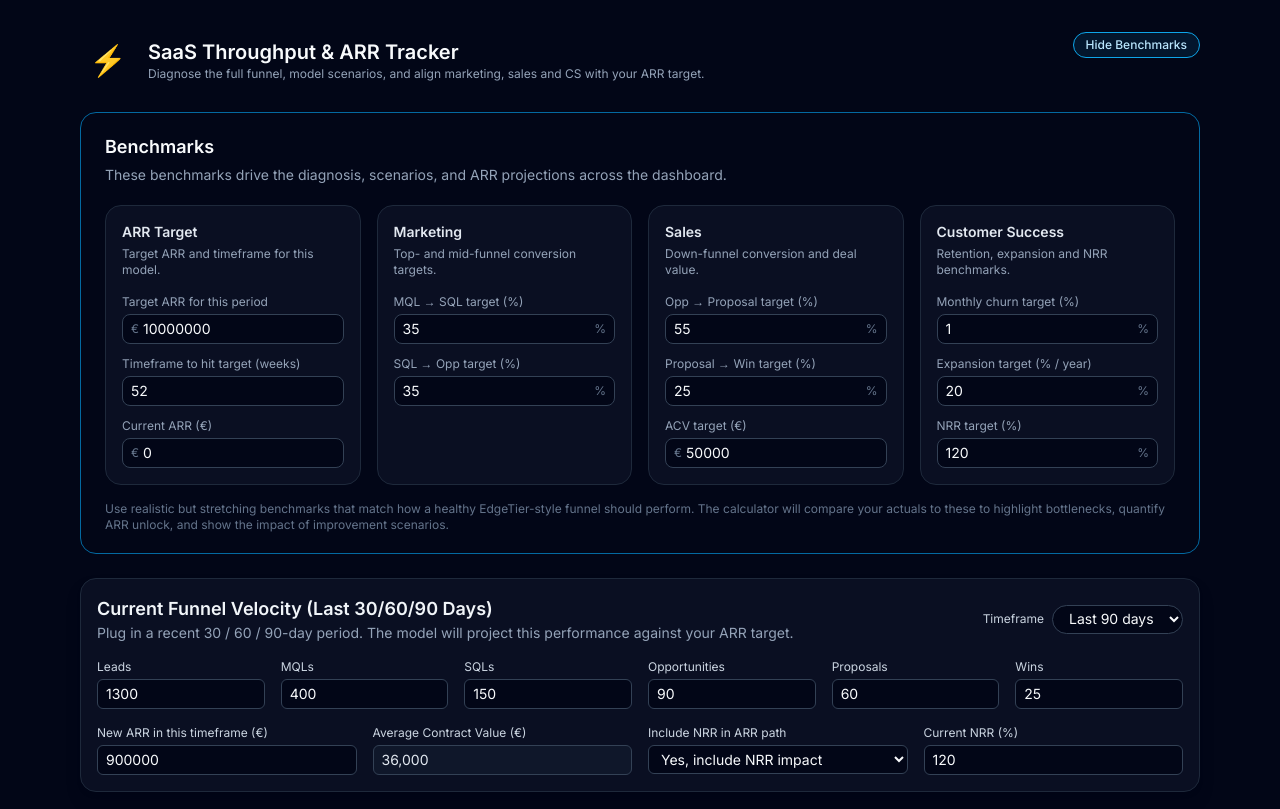
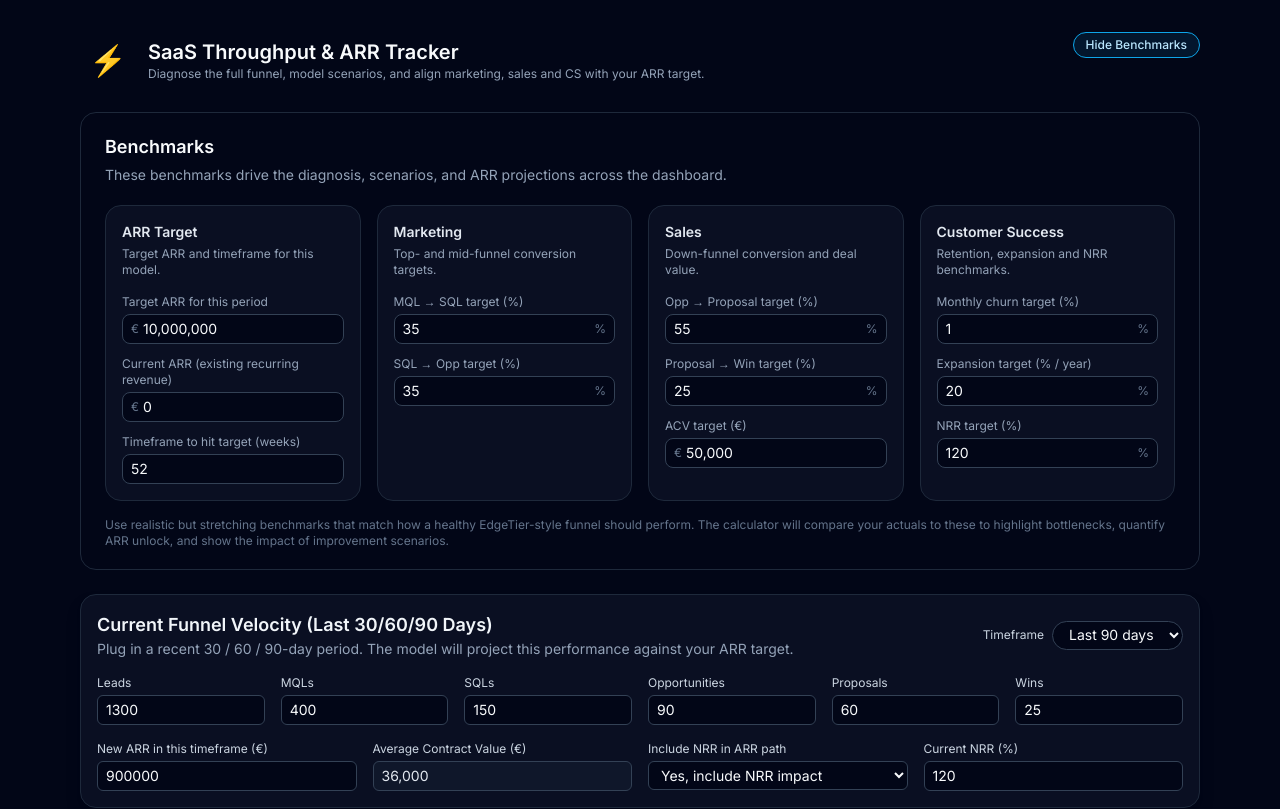
Before and after one commit to powerstephen/saas-throughput-tracker, a Next.js app: page / in a window 1280 px wide. Shown: the top 809 px of the page. Built offline with nearby package versions, Linux system fonts and the light colour scheme.

Commit message:
Update BenchmarksPanel.tsx

```diff
--- a/components/BenchmarksPanel.tsx
+++ b/components/BenchmarksPanel.tsx
@@ -1,3 +1,4 @@
+// components/BenchmarksPanel.tsx
 "use client";
 
 import React from "react";
@@ -18,7 +19,7 @@ export interface Benchmarks {
   expansion: number; // decimal per year, e.g. 0.2 = 20%
   nrr: number; // multiple, e.g. 1.2 = 120%
 
-  // optional – for context only
+  // optional current ARR (existing recurring revenue)
   currentArr?: number;
 }
 
@@ -48,8 +49,13 @@ export const BenchmarksPanel: React.FC<BenchmarksPanelProps> = ({
     });
   };
 
+  const formatInt = (v: number | undefined) =>
+    (v ?? 0).toLocaleString("en-IE", {
+      maximumFractionDigits: 0,
+    });
+
   return (
-    <section className="mt-6 rounded-2xl border border-sky-700 bg-slate-950 px-6 py-5 text-slate-50">
+    <section className="mt-6 rounded-2xl border border-slate-800 bg-slate-950 px-6 py-5 text-slate-50">
       <h2 className="text-lg font-semibold">Benchmarks</h2>
       <p className="mt-1 text-sm text-slate-400">
         These benchmarks drive the diagnosis, scenarios, and ARR projections
@@ -69,11 +75,26 @@ export const BenchmarksPanel: React.FC<BenchmarksPanelProps> = ({
             <div className="mt-1 flex items-center gap-1 rounded-lg border border-slate-700 bg-slate-950 px-2">
               <span className="text-slate-500">€</span>
               <input
-                type="number"
+                type="text"
                 className="w-full bg-transparent py-1 text-sm text-slate-50 outline-none"
-                value={benchmarks.targetArr}
+                value={formatInt(benchmarks.targetArr)}
                 onChange={(e) =>
                   handleNumberChange("targetArr", e.target.value)
+                }
+              />
+            </div>
+          </label>
+
+          <label className="mt-3 block text-xs text-slate-400">
+            Current ARR (existing recurring revenue)
+            <div className="mt-1 flex items-center gap-1 rounded-lg border border-slate-700 bg-slate-950 px-2">
+              <span className="text-slate-500">€</span>
+              <input
+                type="text"
+                className="w-full bg-transparent py-1 text-sm text-slate-50 outline-none"
+                value={formatInt(benchmarks.currentArr)}
+                onChange={(e) =>
+                  handleNumberChange("currentArr", e.target.value)
                 }
               />
             </div>
@@ -89,21 +110,6 @@ export const BenchmarksPanel: React.FC<BenchmarksPanelProps> = ({
                 handleNumberChange("timeframeWeeks", e.target.value)
               }
             />
-          </label>
-
-          <label className="mt-3 block text-xs text-slate-400">
-            Current ARR (€)
-            <div className="mt-1 flex items-center gap-1 rounded-lg border border-slate-700 bg-slate-950 px-2">
-              <span className="text-slate-500">€</span>
-              <input
-                type="number"
-                className="w-full bg-transparent py-1 text-sm text-slate-50 outline-none"
-                value={benchmarks.currentArr ?? 0}
-                onChange={(e) =>
-                  handleNumberChange("currentArr", e.target.value)
-                }
-              />
-            </div>
           </label>
         </div>
 
@@ -187,9 +193,9 @@ export const BenchmarksPanel: React.FC<BenchmarksPanelProps> = ({
             <div className="mt-1 flex items-center gap-1 rounded-lg border border-slate-700 bg-slate-950 px-2">
               <span className="text-slate-500">€</span>
               <input
-                type="number"
+                type="text"
                 className="w-full bg-transparent py-1 text-sm text-slate-50 outline-none"
-                value={benchmarks.acv}
+                value={formatInt(benchmarks.acv)}
                 onChange={(e) => handleNumberChange("acv", e.target.value)}
               />
             </div>
```
